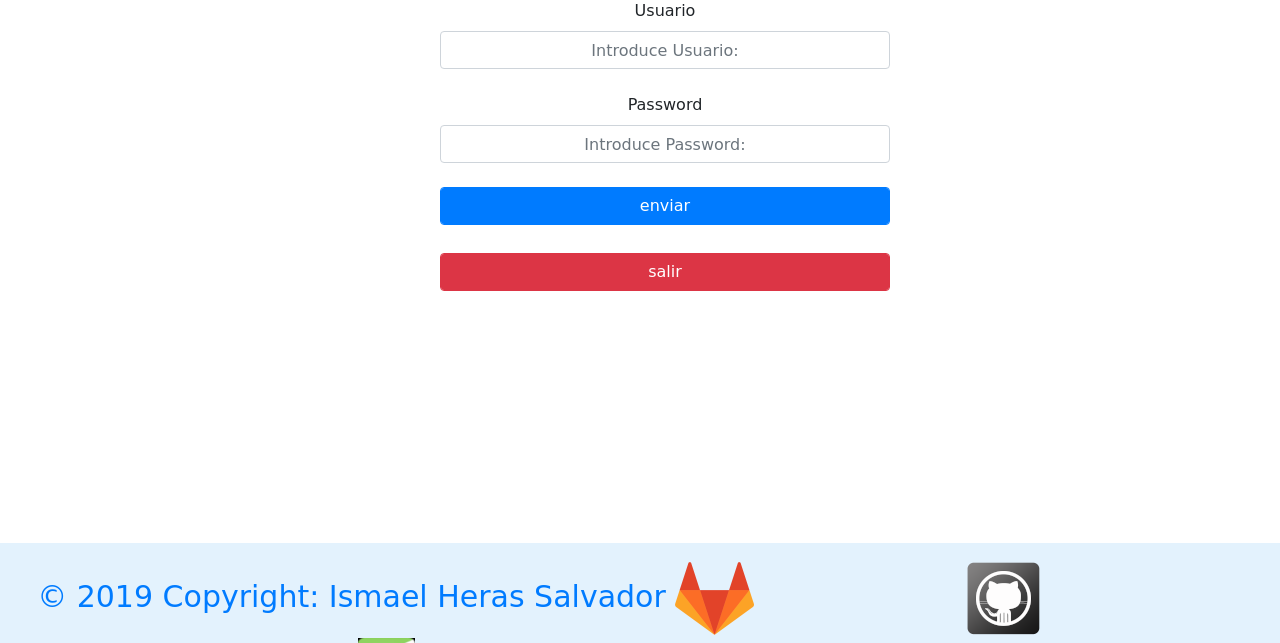
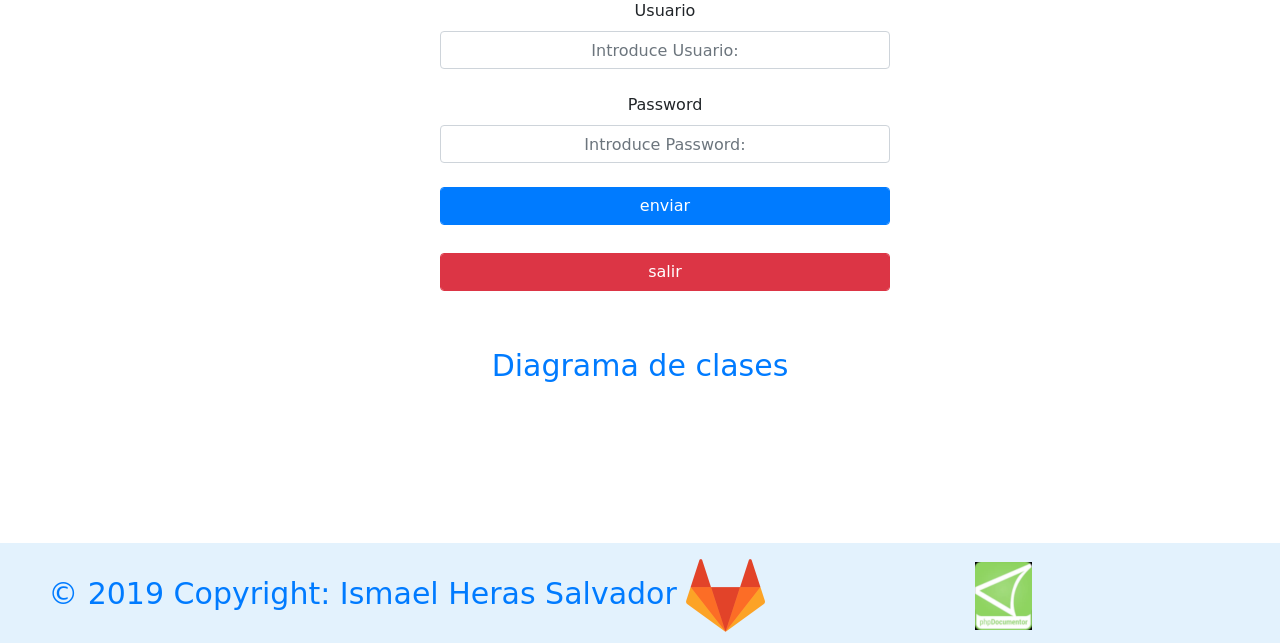
Before and after one commit to ismaelom83/proyectoLoginLogoffPOO, a PHP site: page / in a window 1280 px wide; the page is wider, and only the part inside the window is pictured. Shown: the part 157-800 px from the top of that part. Run offline with PHP 8.4, Linux system fonts and the light colour scheme.

Commit message:
empezando a programar

```diff
--- a/WEBBROOT/css/estilosEjer.css
+++ b/WEBBROOT/css/estilosEjer.css
@@ -10,6 +10,13 @@
 }
 main{
     margin-bottom: 100px;
+}
+.diagrama{
+    font-size: 30px;
+
+}
+.diagrama:link{
+     text-decoration: none;
 }
 h4{
     display: inline-block;
--- a/controller/cLogin.php
+++ b/controller/cLogin.php
@@ -26,7 +26,7 @@ if (isset($_POST["enviar"])) {
         $password = hash("SHA256", $codUsuario . $_POST["password"]);
         //alamacenamos en una variable el valor dde la consulta validar usuario
         $obUsuario = UsuarioPDO::validarUsuario($codUsuario, $password);
-        //si existe el usuario nos direcciona al index
+        //si exise a creado el objeto validamos al usuario y nos redirigimos al login.
         if (is_object($obUsuario)) {
             //asignamos la sesion del usuario a el usuario pasado por el formulario y logeado
             $_SESSION["DAW209POOusuario"] = $codUsuario;
@@ -34,7 +34,9 @@ if (isset($_POST["enviar"])) {
             $_SESSION["perfil"] = $obUsuario->getPerfil();
              $_SESSION["descripcion"] = $obUsuario->getDescUsuario();
              //llamamos a la funcion contador visitas para que nos añada una vistita en la base de datos en el usuario logeado.
-             UsuarioPDO::contadorVisitas($codUsuario);
+             UsuarioPDO::registarUltimaConexion
+
+                     ($codUsuario);
              $_SESSION['accesos'] = $obUsuario->getContadorAccesos()+1;
              //if para determinar que si ha habido mas de una conexion(no es la primera) establecemos una hora de ultima conexion.
              if($_SESSION['accesos'] >1){
@@ -43,7 +45,9 @@ if (isset($_POST["enviar"])) {
 
              //y por ultimo nos dirigimos al index.
             header("Location: index.php");
-        } else {
+
+
+
             /**
              * si no  existe el usuario nos direcciona al login
              */
--- a/model/Usuario.php
+++ b/model/Usuario.php
@@ -18,7 +18,6 @@
  *
  *
  */
-
 class Usuario{
     /**
      *
--- a/model/UsuarioPDO.php
+++ b/model/UsuarioPDO.php
@@ -20,7 +20,6 @@
 include 'DBPDO.php';
 require_once 'Usuario.php';
 class UsuarioPDO {
-
     /**
      * funcion que valida usuarios y pide a la clase DBPDO el metodo ejecutarConsultas
      *
@@ -29,14 +28,10 @@ class UsuarioPDO {
      * @return type devuelve un array con toos los valores de la base de datos del usuario
      */
     public static function validarUsuario($codUsuario, $password) {
-
         //creamos una consulta para saber el codigo del usuario y la contraseña
         $consulta = "select * from T01_Usuarios where T01_CodUsuario=? and T01_Password=?";
         //pedimos el metodo ejecutar consulta y la ejecutamos
         $resConsulta = DBPDO::ejecutaConsulta($consulta, [$codUsuario, $password]);
-
-
-
         //Si ahya algun resultado alamacenamos en el array todos los resultados.
         if ($resConsulta->rowCount() == 1) {
        $usuario =$resConsulta->fetchObject();
@@ -45,16 +40,13 @@ class UsuarioPDO {
         }else{
             return false;
         }
-
     }
-
     /**
      * funcion que aumenta en un valor cada vez que nos logeamos con ese usuario
      *
      * @param type $codUsuario
      */
-
-    public static function contadorVisitas($codUsuario) {
+    public static function registarUltimaConexion($codUsuario) {
         //update a la base de datos para amuntar el numero de visitas
             $consulta = "UPDATE T01_Usuarios SET T01_NumAccesos=T01_NumAccesos+1, T01_FechaHoraUltimaConexion=now() WHERE T01_CodUsuario=?";
             DBPDO::ejecutaConsulta($consulta, [$codUsuario]);
--- a/view/Layout.php
+++ b/view/Layout.php
@@ -40,13 +40,14 @@
         <main>
 
             <?php require_once $vista; ?>
+
         </main>
          <footer class="page-footer font-small blue load-hidden">
             <div class="footer-copyright text-center py-3"> <a href="../../../index.php">© 2019 Copyright: Ismael Heras Salvador</a>
                 <a href="http://daw-usgit.sauces.local/heras/proyectoLoginLogoffPOO/tree/master" target="_blank" ><img  src="WEBBROOT/img/gitLab.png" alt=GitLab""></a>
-                <a href="https://github.com/ismaelom83/proyectoLoginLogoffPOO" target="_blank" ><img  src="WEBBROOT/img/gitHub.png" alt="GitHub"></a>
+<!--                <a href="https://github.com/ismaelom83/proyectoLoginLogoffPOO" target="_blank" ><img  src="WEBBROOT/img/gitHub.png" alt="GitHub"></a>-->
                 <a href="DOC/loginphpdocumentor/index.html"><img  src="WEBBROOT/img/documentor.png" alt="documeentor"></a>
-                <a href="DOC/GoF Design Patterns - Composite.vpd.pdf">Diagrama de clases</a>
+
             </div>
         </footer>
         <script src="https://code.jquery.com/jquery-3.3.1.slim.min.js" integrity="sha384-q8i/X+965DzO0rT7abK41JStQIAqVgRVzpbzo5smXKp4YfRvH+8abtTE1Pi6jizo" crossorigin="anonymous"></script>
--- a/view/vInicio.php
+++ b/view/vInicio.php
@@ -8,4 +8,5 @@
 
 <form action="<?php echo $_SERVER["PHP_SELF"]; ?>?pagina=inicio" method="post">
     <input type="submit" class="btn btn-danger" value="Cerrar Sesion" name="salir">
+    <br>
 </form>
--- a/view/vLogin.php
+++ b/view/vLogin.php
@@ -19,3 +19,4 @@
 </div>
 <br/>
 <br/>
+<a class="diagrama" href="DOC/GoF Design Patterns - Composite.vpd.pdf">Diagrama de clases</a>
```
Also changed, not shown: 1 other file.
